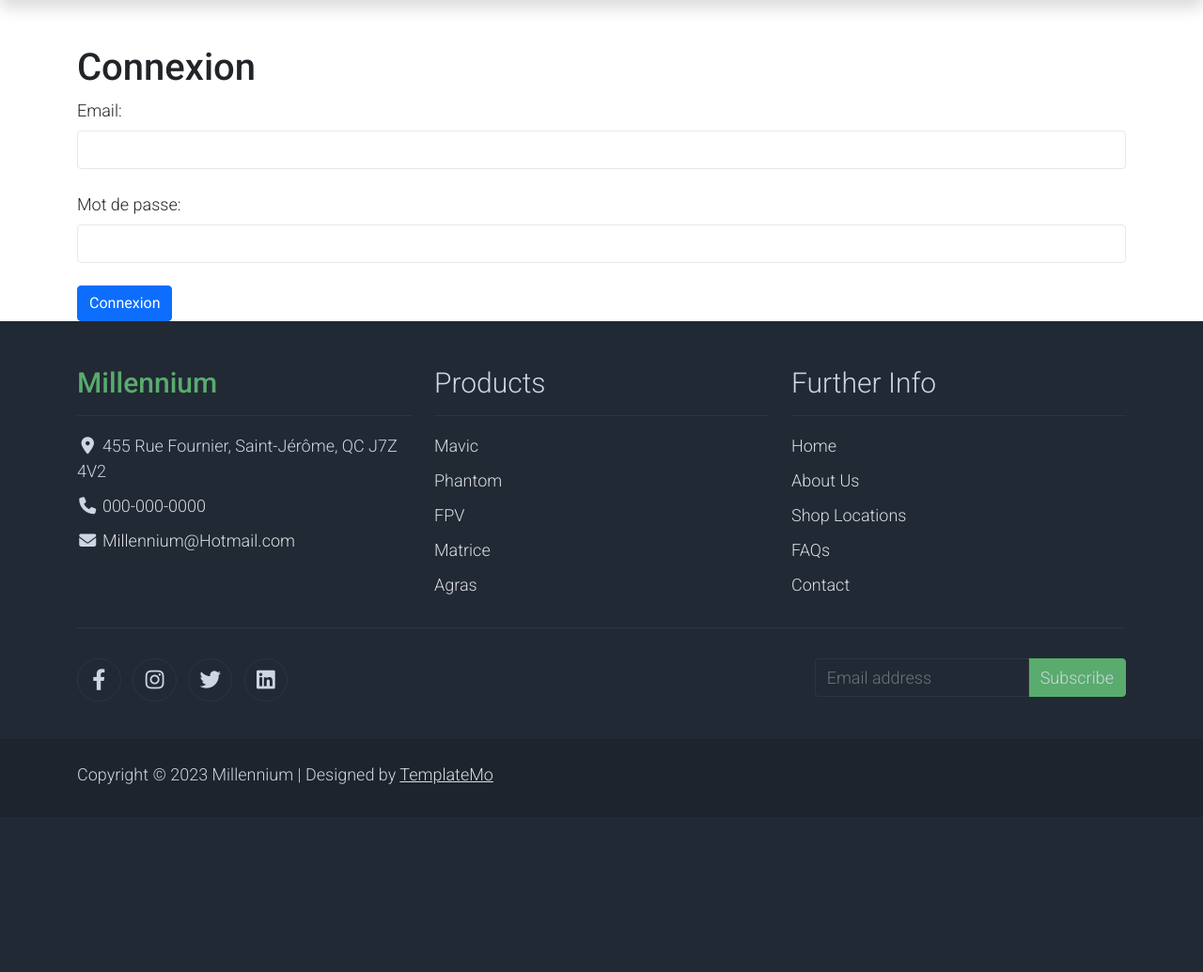
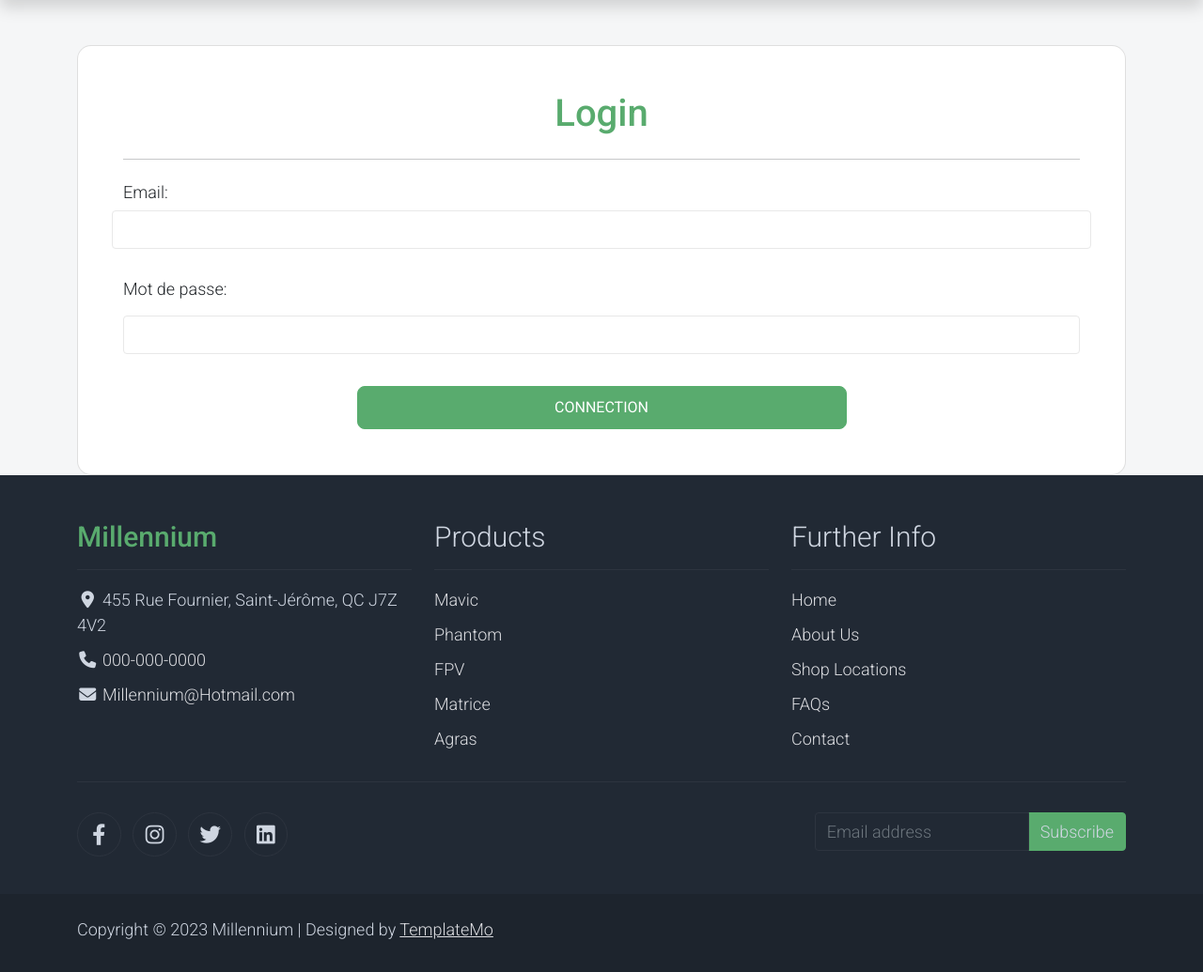
Before and after one commit to NadeauRaphael/Millenium, a Symfony app: template templates/Profile/login.html.twig in a window 1280 px wide. Shown: the part 132-1167 px from the top of the page at 94% size. Before the commit the page ends 967 px from the top, so only its background shows below. Run offline with Twig, Linux system fonts and the light colour scheme; the template is opened without the code that fills it, so the values that code supplies are empty; some libraries are stand-ins or nearby versions.

Commit message:
Need to finish profile and login page

```diff
--- a/public/Styles/login.css
+++ b/public/Styles/login.css
@@ -1,6 +1,20 @@
 .card-register {
     font-size: 1rem;
     line-height: 2.15;
-    padding-left: .75em;
-    padding-right: .75em;
 }
+.btnCreateAccount {
+    margin-top: 10px;
+    padding: 10px;
+    border-radius: 8px;
+    text-transform: uppercase;
+    width: 200px;
+}
+.btnLogin {
+    margin-top: 10px;
+    padding: 10px;
+    border-radius: 8px;
+    text-transform: uppercase;
+}
+main{
+    background-color: #f5f6f7;
+}
--- a/src/Controller/RegistrationController.php
+++ b/src/Controller/RegistrationController.php
@@ -12,12 +12,13 @@ use Symfony\Component\HttpFoundation\Response;
 use Symfony\Component\PasswordHasher\Hasher\UserPasswordHasherInterface;
 use Symfony\Component\Routing\Annotation\Route;
 use Symfony\Contracts\Translation\TranslatorInterface;
+use Symfony\Bundle\SecurityBundle\Security;
 
 class RegistrationController extends AbstractController
 {
 
     #[Route('/register', name: 'app_register')]
-    public function register(Request $request, UserPasswordHasherInterface $userPasswordHasher, EntityManagerInterface $entityManager): Response
+    public function register(Request $request,Security $security, UserPasswordHasherInterface $userPasswordHasher, EntityManagerInterface $entityManager): Response
     {
         $user = new Client();
         $form = $this->createForm(RegistrationFormType::class, $user);
@@ -35,6 +36,7 @@ class RegistrationController extends AbstractController
             $entityManager->persist($user);
             $entityManager->flush();
             // do anything else you need here, like send an email
+            $security->login($user);
 
             return $this->redirectToRoute('Catalog');
         }
--- a/src/Form/RegistrationFormType.php
+++ b/src/Form/RegistrationFormType.php
@@ -78,9 +78,9 @@ class RegistrationFormType extends AbstractType
                 'second_options' => ['label' => "Password comfirmation"]
             ])
             ->add('create', SubmitType::class, [
-                'label' => "Créer votre compte",
+                'label' => "Create Account",
                 'row_attr' => ['class' => 'form-button'],
-                'attr' => ['class' => 'btnCreate btn-success']
+                'attr' => ['class' => 'btnCreateAccount btn-success']
             ]);
 
             $builder->get('phone')->addModelTransformer(new CallbackTransformer(
--- a/templates/Profile/login.html.twig
+++ b/templates/Profile/login.html.twig
@@ -1,14 +1,19 @@
 {% extends 'core/base.html.twig' %}
-
+{% block stylesheets %}
+	<link rel="stylesheet" href="{{asset('Styles/login.css')}}">
+{% endblock %}
 {% block content %}
-    <h1 class="mt-5">Connexion</h1>
 	{% if notification %}
 		<div class="alert {{ notification.color }}">{{ notification.content }}</div>
 	{% endif %}
+	<div class="card text-black mt-5 shadow-2-strong card-register" style="border-radius: 15px;">
+		<div class="card-body p-md-5">
+			<h1 class="mb-2 pb-2 pb-md-0 mb-md-4 text-center text-success ">Login</h1>
+			<hr>
 			<form action="{{ path('app_login') }}" method="post">
-        <div class="form-outline mb-4">
-            <label class="form-label" for="username">Email:</label>
-            <input class="form-control" type="email" id="username" name="_username" value="{{ last_username }}">
+				<div class="mb-4 row">
+					<label class="col-3" for="username">Email:</label>
+					<input class="col-9 form-control" type="email" id="username" name="_username" value="{{ last_username }}">
 				</div>
 
 				<div class="form-outline mb-4">
@@ -20,7 +25,10 @@
 				<input type="hidden" name="_target_path" value="{{ path('app_profile') }}">
 
 				<input type="hidden" name="_csrf_token" value="{{ csrf_token('authenticate') }}">
-
-        <button type="submit" class="btn btn-primary">Connexion</button>
+				<div class="row text-center">
+					<button type="submit" class="btn btn-success btnLogin col-6 offset-3">Connection</button>
+				</div>
 			</form>
+		</div>
+	</div>
 {% endblock %}
--- a/templates/core/base.html.twig
+++ b/templates/core/base.html.twig
@@ -20,13 +20,8 @@
 
 		<!-- Load fonts style after rendering the layout styles -->
 		<link rel="stylesheet" href="https://fonts.googleapis.com/css2?family=Roboto:wght@100;200;300;400;500;700;900&display=swap">
-		<link rel="stylesheet" href="https://cdnjs.cloudflare.com/ajax/libs/font-awesome/6.2.1/css/all.min.css" integrity="sha512-MV7K8+y+gLIBoVD59lQIYicR65iaqukzvf/nwasF0nqhPay5w/9lJmVM2hMDcnK1OnMGCdVK+iQrJ7lzPJQd1w==" crossorigin="anonymous" referrerpolicy="no-referrer"/>
-		{% block stylesheets %}
-		{% endblock %}
+		<link rel="stylesheet" href="https://cdnjs.cloudflare.com/ajax/libs/font-awesome/6.2.1/css/all.min.css" integrity="sha512-MV7K8+y+gLIBoVD59lQIYicR65iaqukzvf/nwasF0nqhPay5w/9lJmVM2hMDcnK1OnMGCdVK+iQrJ7lzPJQd1w==" crossorigin="anonymous" referrerpolicy="no-referrer"/> {% block stylesheets %}{% endblock %}
 
-		{% block javascripts %}
-			{{ encore_entry_script_tags('app') }}
-		{% endblock %}
 		</head>
 
 		<body class="d-flex flex-column h-100">
@@ -50,6 +45,9 @@
 				<script src="https://cdnjs.cloudflare.com/ajax/libs/axios/1.3.2/axios.min.js" integrity="sha512-NCiXRSV460cHD9ClGDrTbTaw0muWUBf/zB/yLzJavRsPNUl9ODkUVmUHsZtKu17XknhsGlmyVoJxLg/ZQQEeGA==" crossorigin="anonymous" referrerpolicy="no-referrer"></script>
 				<script src="https://cdnjs.cloudflare.com/ajax/libs/jquery/3.6.3/jquery.min.js" integrity="sha512-STof4xm1wgkfm7heWqFJVn58Hm3EtS31XFaagaa8VMReCXAkQnJZ+jEy8PCC/iT18dFy95WcExNHFTqLyp72eQ==" crossorigin="anonymous" referrerpolicy="no-referrer"></script>
 				<script src="{{asset('scripts/product.modal.js')}}"></script>
+				{% block javascripts %}
+				{% endblock %}
 				<!-- End Script -->
+
 			</body>
 		</html>
--- a/templates/core/header.html.twig
+++ b/templates/core/header.html.twig
@@ -39,7 +39,7 @@
 					<i class="fa fa-fw fa-cart-arrow-down text-dark mr-1"></i>
 					<span class="position-absolute top-0 left-100 translate-middle badge rounded-pill bg-light text-dark">{{ app.session.get('purchases').purchases | length }}</span>
 				</a>
-				<a class="nav-icon position-relative text-decoration-none" href="{{path('app_register',{}) }}">
+				<a class="nav-icon position-relative text-decoration-none" href="{{path('app_login',{}) }}">
 					<i class="fa fa-fw fa-user text-dark mr-3"></i>
 				</a>
 			</div>
--- a/templates/registration/register.html.twig
+++ b/templates/registration/register.html.twig
@@ -12,7 +12,8 @@
 			{{ form_start(registrationForm, {'attr': {'class': 'needs-validation-register', 'novalidate': 'novalidate' }}) }}
 			<div class="card text-black mt-5 shadow-2-strong  card-register" style="border-radius: 15px;">
 				<div class="card-body p-md-5">
-					<h1 class="mb-4 pb-2 pb-md-0 mb-md-5 text-center">Account creation</h1>
+					<h1 class="mb-2 pb-2 pb-md-0 mb-md-4 text-center text-success ">Account creation</h1>
+					<hr>
 					<div class="row">
 						<div class="col-12">
 							{{ form_row(registrationForm.email) }}
```
Also changed, not shown: public/js/register.js (added, +36 -0 lines), public/scripts/login.modal.js (added, +14 -0 lines), public/scripts/register.js (added, +36 -0 lines). Lines whose indentation alone changed are shown as unchanged.
